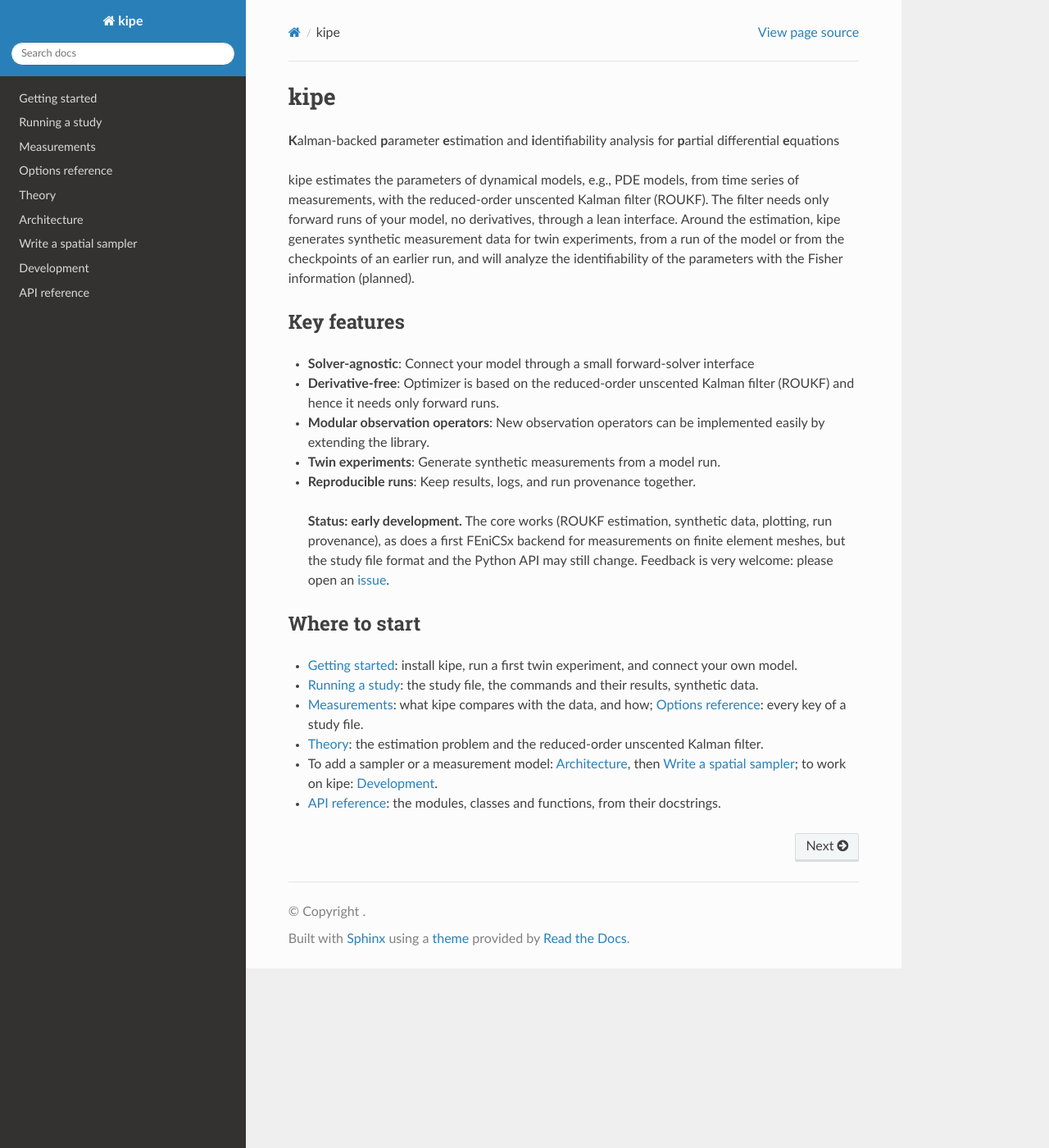
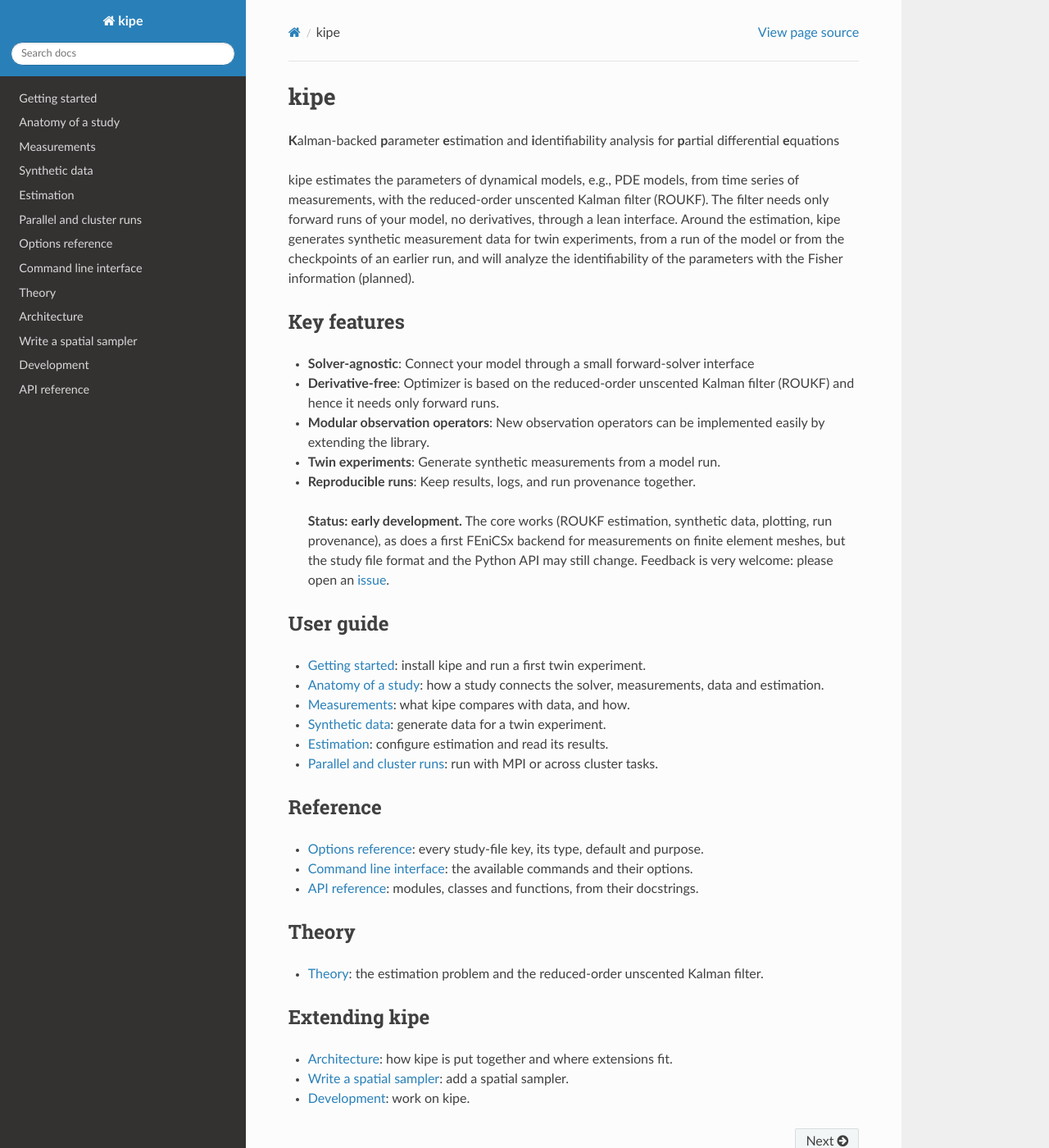
Before and after one commit to cardiomath/kipe, a Sphinx documentation site: the page built from docs/source/index.md, in a window 1280 px wide and 1400 px high. Shown: the whole window at 82% size. Built offline with Sphinx 7.4.7 and the Read the Docs theme 3.1.0, drawn with Linux system fonts in a browser that asks for light colours; pages that are not in the unit, such as notebooks, are missing from menus.

Commit message:
docs: reorganize user guide
Co-authored-by: cabertog <105036811+cabertog@users.noreply.github.com>

````diff
--- a/docs/source/getting_started.rst
+++ b/docs/source/getting_started.rst
@@ -41,7 +41,7 @@ starting from a wrong initial guess. The FitzHugh–Nagumo example
 Everything is configured in the study file, ``study.yaml``: the forward solver, the estimated
 parameters with their initial guess and uncertainty, the measurements and the filter. The
 results, a log and the provenance of the runs go to the directory ``output.path`` names, here
-``results/``. :doc:`running` walks through the study file and the results.
+``results/``. :doc:`anatomy` introduces the study file and :doc:`estimation` explains the results.
 
 Your own model
 --------------
--- a/docs/source/index.md
+++ b/docs/source/index.md
@@ -5,24 +5,42 @@
 :end-before: "<!-- docs: end of the introduction -->"
 ```
 
-## Where to start
+## User guide
 
-- {doc}`getting_started`: install kipe, run a first twin experiment, and connect your own model.
-- {doc}`running`: the study file, the commands and their results, synthetic data.
-- {doc}`measurements`: what kipe compares with the data, and how; {doc}`study_file`: every key
-  of a study file.
+- {doc}`getting_started`: install kipe and run a first twin experiment.
+- {doc}`anatomy`: how a study connects the solver, measurements, data and estimation.
+- {doc}`measurements`: what kipe compares with data, and how.
+- {doc}`synthetic_data`: generate data for a twin experiment.
+- {doc}`estimation`: configure estimation and read its results.
+- {doc}`parallel`: run with MPI or across cluster tasks.
+
+## Reference
+
+- {doc}`study_file`: every study-file key, its type, default and purpose.
+- {doc}`command_line`: the available commands and their options.
+- {doc}`api`: modules, classes and functions, from their docstrings.
+
+## Theory
+
 - {doc}`theory`: the estimation problem and the reduced-order unscented Kalman filter.
-- To add a sampler or a measurement model: {doc}`architecture`, then {doc}`write_a_sampler`;
-  to work on kipe: {doc}`development`.
-- {doc}`api`: the modules, classes and functions, from their docstrings.
+
+## Extending kipe
+
+- {doc}`architecture`: how kipe is put together and where extensions fit.
+- {doc}`write_a_sampler`: add a spatial sampler.
+- {doc}`development`: work on kipe.
 
 ```{toctree}
 :hidden:
 
 getting_started
-running
+anatomy
 measurements
+synthetic_data
+estimation
+parallel
 study_file
+command_line
 theory
 architecture
 write_a_sampler
--- a/docs/source/study_file.rst
+++ b/docs/source/study_file.rst
@@ -3,7 +3,7 @@ Options reference
 
 All keys of a study file: first as an overview, a commented study file, then section by
 section, each key with its type, its default (or whether it is required) and what it does.
-``<name>`` stands for a name you choose, e.g., of a measurement. :doc:`running` and
+``<name>`` stands for a name you choose, e.g., of a measurement. :doc:`anatomy` and
 :doc:`measurements` explain how the keys work together.
 
 This page is generated from the study file's options (:mod:`kipe.options`), so it describes
@@ -13,8 +13,6 @@ exactly what kipe accepts. Unknown keys are an error.
 
 Editor support
 --------------
-
-.. DAVID: Maybe just send to the API documentation instead of repeating all the details here?
 
 ``kipe schema`` prints the JSON schema of the study file. With it, an editor completes the keys,
 shows their documentation and marks invalid options while you type:
@@ -33,5 +31,3 @@ This works in editors that use the YAML language server, e.g., VS Code with Red
 extension, or Neovim and Helix with ``yaml-language-server``. The path is relative to the study
 file. The schema belongs to the installed kipe version: generate it again after an update.
 The example study files have this line already, with the schema in ``examples/``.
-
-.. DAVID: Would it maybe make sense to add a hook with the schema generation, and a CI checking that the schema committed actually corresponds to the one that is generated from the options class?
--- a/docs/source/theory.rst
+++ b/docs/source/theory.rst
@@ -197,7 +197,7 @@ and the covariance of the parameters,
 After the last step, :math:`\bs{\hat\theta} = \bs{\hat\theta}^{N_T}_+` is the estimate and
 :math:`\bs{P}_\theta = \bs{P}_\theta^{N_T}` its covariance: the posterior
 :math:`\mathcal{N}(\bs{\hat\theta}, \bs{P}_\theta)`. kipe writes both after each step, to
-the estimation history (:doc:`running`).
+the estimation history (:doc:`estimation`).
 
 **In kipe**, sampling and correction are :func:`kipe.roukf.sample` and
 :func:`kipe.roukf.update`; the propagation of the sigma points and their innovations, which
````
Also changed, not shown: docs/source/anatomy.rst (added, +62 -0 lines), docs/source/command_line.rst (added, +26 -0 lines), docs/source/estimation.rst (added, +60 -0 lines), docs/source/measurements.rst (+6 -20 lines), docs/source/parallel.rst (added, +30 -0 lines), docs/source/running.rst (deleted, +0 -242 lines), docs/source/synthetic_data.rst (added, +57 -0 lines).
